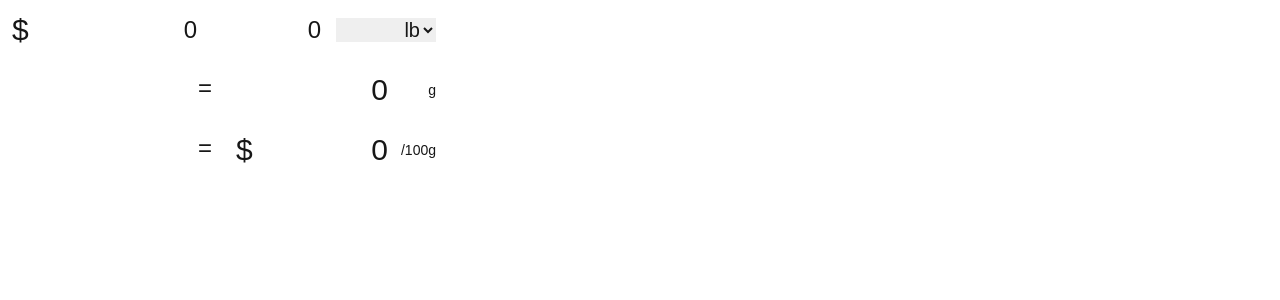
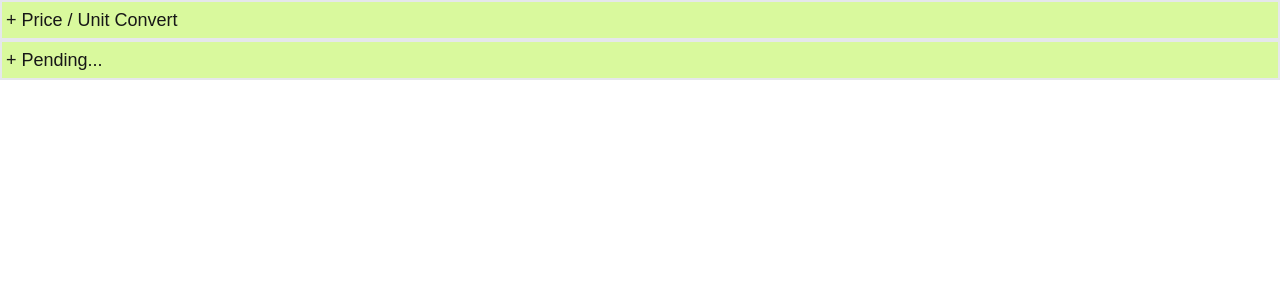
Before and after one commit to jamescw116/utilities, a Next.js app: page / in a window 1280 px wide. Shown: the top 300 px of the page. Built offline with nearby package versions, Linux system fonts and the light colour scheme.

Commit message:
Add pending, and pending to add something else

```diff
--- a/src/app/Components/Input.tsx
+++ b/src/app/Components/Input.tsx
@@ -1,11 +1,17 @@
+const fnFrimZero = (s: string): number => {
+    const n: number = parseFloat(s);
+
+    return isNaN(n) ? 0 : n;
+}
+
 const Input: React.FC<{
     value?: number
     , readonly?: boolean
-    , fnOnChange?: (param: string) => void
+    , fnOnChange?: (param: number) => void
 }> = ({ value, readonly, fnOnChange }) => (
-    <input type="number" step="0.01" value={isNaN(value ?? 0) ? 0 : value}
-        className="text-2xl text-right w-full"
-        onChange={(e) => { if (fnOnChange) { fnOnChange(e.currentTarget.value) } }}
+    <input type="number" step="0.01" value={Number(value).toString()}
+        className="text-2xl text-right w-full bg-transparent"
+        onChange={(e) => { if (fnOnChange) { fnOnChange(fnFrimZero(e.currentTarget.value)) } }}
         {...readonly ? { readOnly: true } : {}}
     />
 )
--- a/src/app/Utilities/UnitConvert.tsx
+++ b/src/app/Utilities/UnitConvert.tsx
@@ -103,24 +103,25 @@ const UnitConvert: React.FC = () => {
     }
 
     return (
-        <div className="flex flex-col h-screen">
+        <div className="flex flex-col">
             <div className="flex flex-row gap-2 w-full max-w-md p-1">
                 <div className="flex flex-1 flex-row p-2 items-center">
-                    <span className="text-3xl pr-1">$</span>
-                    <Input value={price} fnOnChange={(nPrice: string) => fnEdit({ price: parseFloat(nPrice) })} />
+                    <span className="text-2xl pr-1">$</span>
+                    <Input value={price} fnOnChange={(nPrice: number) => fnEdit({ price: nPrice })} />
                 </div>
 
                 <div className="flex flex-1 flex-row p-2 items-center">
-                    <Input value={value} fnOnChange={(nValue: string) => fnEdit({ value: parseFloat(nValue) })} />
-                    <select value={fmUnit} className="text-xl text-right w-full" onChange={(e) => fnEdit({ unit: e.currentTarget.value as TUnit })}>
-                        <option disabled>- Wgt -</option>
-                        {[...UnitWeight].map((u: string) => <option key={u} value={u}>{u}</option>)}
+                <div className="text-2xl pr-1 w-6">/</div>
+                <Input value={value} fnOnChange={(nValue: number) => fnEdit({ value: nValue })} />
+                    <select value={fmUnit} className="text-xl text-right w-full bg-transparent" onChange={(e) => fnEdit({ unit: e.currentTarget.value as TUnit })}>
+                        <option disabled className="bg-transparent">- Wgt -</option>
+                        {[...UnitWeight].map((u: string) => <option key={u} className="bg-transparent" value={u}>{u}</option>)}
 
-                        <option disabled>- Cap -</option>
-                        {[...UnitCapacity].map((u: string) => <option key={u} value={u}>{u}</option>)}
+                        <option disabled className="bg-transparent">- Cap -</option>
+                        {[...UnitCapacity].map((u: string) => <option key={u} className="bg-transparent" value={u}>{u}</option>)}
 
-                        <option disabled>- Temp -</option>
-                        {[...UnitTemperature].map((u: string) => <option key={u} value={u}>{u}</option>)}
+                        <option disabled className="bg-transparent">- Temp -</option>
+                        {[...UnitTemperature].map((u: string) => <option key={u} className="bg-transparent" value={u}>{u}</option>)}
                     </select>
                 </div>
             </div>
@@ -130,7 +131,7 @@ const UnitConvert: React.FC = () => {
 
                 <div className="flex-1 p-2 flex items-center w-full">
                     <div className="text-3xl text-right flex-1">{toValue}</div>
-                    <div className="text-sm text-right w-12">{toUnit}</div>
+                    <div className="text-sm text-left p-2 w-12">{toUnit}</div>
                 </div>
             </div>
 
@@ -140,7 +141,7 @@ const UnitConvert: React.FC = () => {
                 <div className="flex-1 p-2 flex items-center w-full">
                     <div className="text-3xl pr-1 w-6">$</div>
                     <div className="text-3xl text-right flex-1">{priceRate}</div>
-                    <div className="text-sm text-right w-12">{priceRateBase}</div>
+                    <div className="text-sm text-left p-2 w-12">{priceRateBase}</div>
                 </div>
             </div>
         </div>
--- a/src/app/page.tsx
+++ b/src/app/page.tsx
@@ -1,24 +1,31 @@
 "use client"
 
-import { useEffect, useState } from "react";
+import { useState } from "react";
 
 import UnitConvert from "./Utilities/UnitConvert";
 
-const UtilitiesMap: { [key: number]: JSX.Element } = {
-    1: <UnitConvert />
+const UtilitiesMap: { [key: string]: JSX.Element } = {
+    "Price / Unit Convert": <UnitConvert />
+    , "Pending...": <></>
 }
 
 const Page: React.FC = () => {
-    const [id, setId] = useState<number>(0);
-
-    useEffect(() => {
-        setId(1);
-    })
+    const [curKey, setCurId] = useState<string>("");
 
     return (
-        <>
-            {UtilitiesMap[id] || <></>}
-        </>
+        <div className="flex flex-col w-full">
+            {Object.keys(UtilitiesMap)
+                .map((key: string) => (
+                    <div key={key} className="flex-1 flex flex-col w-full">
+                        <div className="flex-1 border-2 bg-lime-200 cursor-pointer p-1 text-lg"
+                            onClick={() => setCurId(p => (p === key ? "" : key))}>+ {key}</div>
+                        <div className={`overflow-hidden transition-all duration-300 ease-in-out ${key === curKey ? "max-h-44" : "max-h-0"}`} >
+                            {UtilitiesMap[key]}
+                        </div>
+                    </div>
+                ))
+            }
+        </div>
     )
 }
 
```
